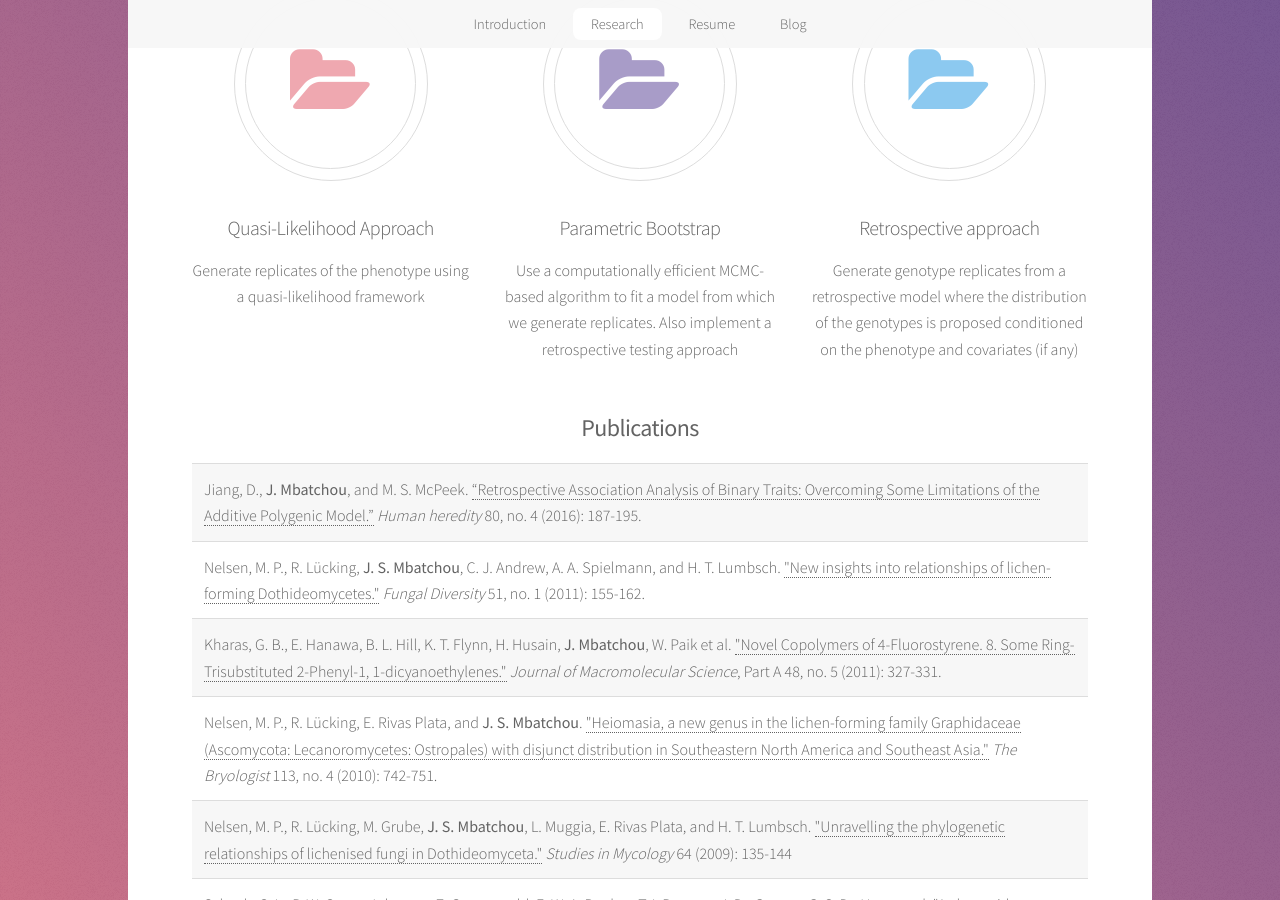
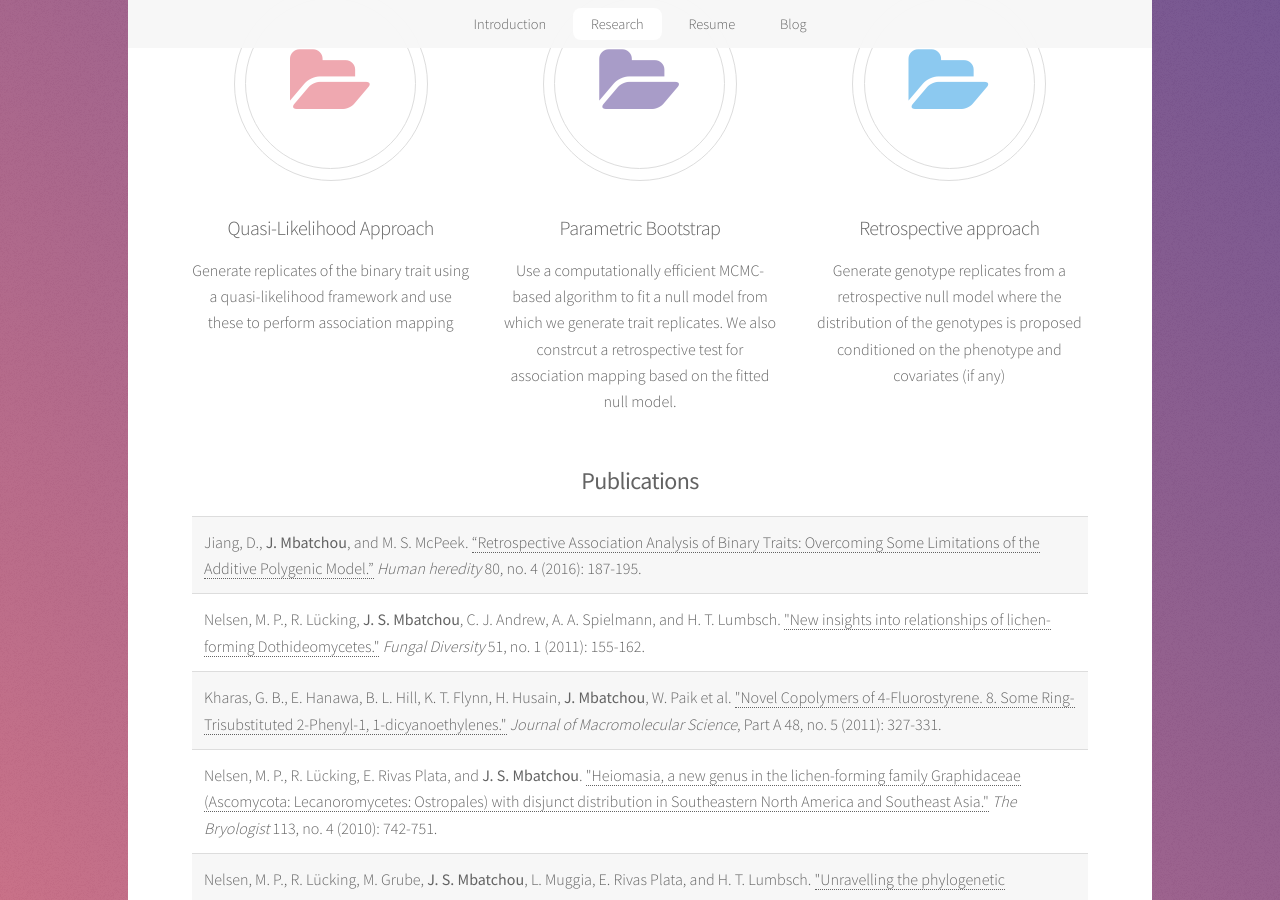
Before and after one commit to joellesophya/joellesophya.github.io, a Jekyll site: the page built from index.html, in a window 1280 px wide and 900 px high, scrolled down 1270 px. Built offline with Jekyll 4.4.1, drawn with Linux system fonts in a browser that asks for light colours.

```diff
--- a/index.html
+++ b/index.html
@@ -29,17 +29,18 @@
 			<li>
 				<span class="icon major style1 fa-folder-open"></span>
 				<h3>Quasi-Likelihood Approach</h3>
-				<p>Generate replicates of the phenotype using a quasi-likelihood framework</p>
+				<p>Generate replicates of the binary trait using a quasi-likelihood framework and use these to perform association mapping</p>
 			</li>
 			<li>
 				<span class="icon major style3 fa-folder-open"></span>
 				<h3>Parametric Bootstrap</h3>
-				<p>Use a computationally efficient MCMC-based algorithm to fit a model from which we generate replicates. Also implement a retrospective testing approach</p>
+				<p>Use a computationally efficient MCMC-based algorithm to fit a null model from which we generate trait replicates.
+				We also constrcut a retrospective test for association mapping based on the fitted null model.</p>
 			</li>
 			<li>
 				<span class="icon major style5 fa-folder-open"></span>
 				<h3>Retrospective approach</h3>
-				<p>Generate genotype replicates from a retrospective model where the distribution of the genotypes is proposed conditioned on the phenotype and covariates (if any)</p>
+				<p>Generate genotype replicates from a retrospective null model where the distribution of the genotypes is proposed conditioned on the phenotype and covariates (if any)</p>
 			</li>
 		</ul>
 
```
